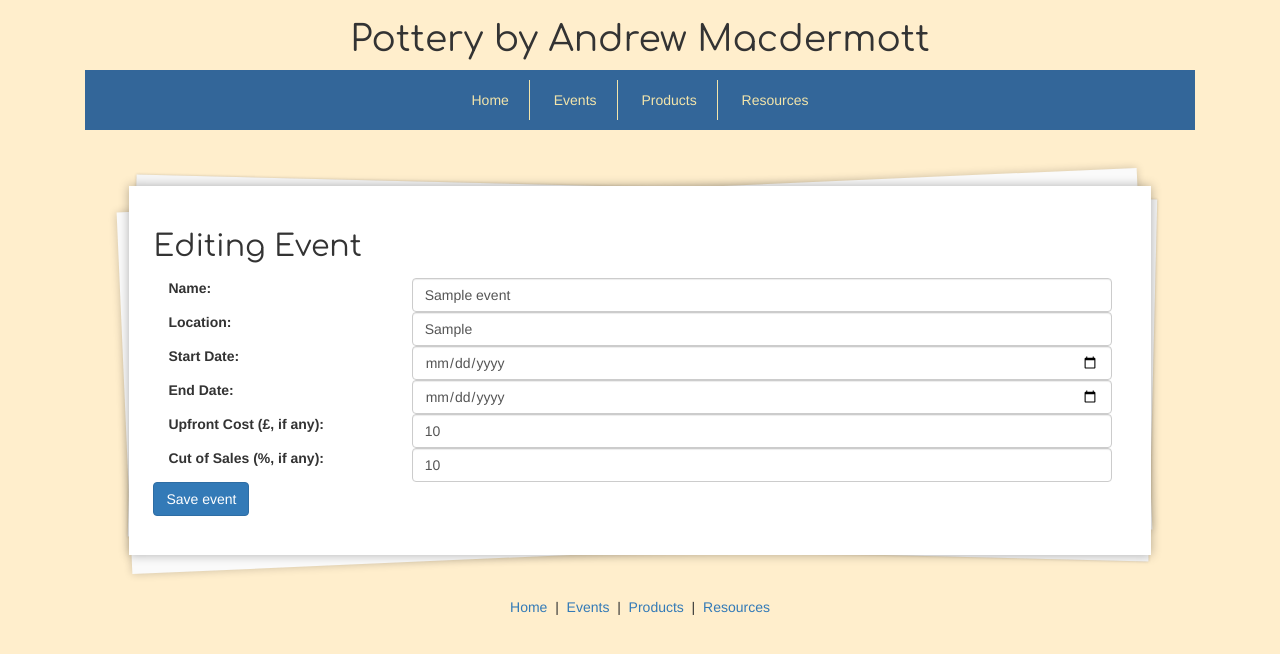
After one commit to robbaker292/PotteryCalculator, a CodeIgniter app: page /PotteryCalculator/event/edit/1 in a window 1280 px wide. The commit adds this page. Shown: the top 654 px of the page. Run offline with CodeIgniter, Linux system fonts and the light colour scheme; tables that the repository leaves empty or names only in its code hold one stand-in row (values such as "Sample post").

Commit message:
Event edit added
Also fixed bug where event has no sales

```diff
--- a/application/config/autoload.php
+++ b/application/config/autoload.php
@@ -58,7 +58,7 @@ $autoload['packages'] = array();
 |
 |	$autoload['libraries'] = array('user_agent' => 'ua');
 */
-$autoload['libraries'] = array('database');
+$autoload['libraries'] = array('database', 'session');
 
 /*
 | -------------------------------------------------------------------
--- a/application/controllers/Event.php
+++ b/application/controllers/Event.php
@@ -58,6 +58,8 @@ class Event extends CI_Controller {
 			$products_name["p".$sale->product_id] = $sale->product_name;
 		}
 
+		if(count($sales_data) != 0) {
+
 			$total_time = $total_time / count($sales_data);
 
 			//calculate other product details
@@ -81,6 +83,7 @@ class Event extends CI_Controller {
 			$event_data->min_event = array_keys($event_data->profits, min($event_data->profits))[0];
 			$event_data->min_event_id = $products[$event_data->min_event];
 			$event_data->min_event_name = $products_name[$event_data->min_event];
+		}
 
 		$data = array(
 			'event_data' => $event_data,
@@ -157,6 +160,65 @@ class Event extends CI_Controller {
 			"title" => "List All Events - Pottery by Andrew Macdermott"));
 		$this->load->view('event_list_view', $data);
 		$this->load->view('footer');
+	}
+
+
+	/**
+	*	Displays the edit page of the given event
+	*/
+	public function edit($id = null) {
+		$this->load->model('event_model');
+		//is an war being created?
+		if($id == "-1") {
+			$data = array(
+				'new' => true
+			);
+			$this->load->view('header', array("title" => "Creating: Event - Pottery by Andrew Macdermott"));
+			$this->load->view('event_edit_view', $data);
+			$this->load->view('footer');
+		//editing rather than creating
+		} else {
+			$event = $this->event_model->getEvent($id);
+
+			if(count($event) == 0) {
+				redirect("event/listAll");
+			}
+			$data = array(
+				'event' => $event[0],
+				'new' => false
+			);
+			$this->load->view('header', array("title" => "Editing: ".$event[0]->name." - Pottery by Andrew Macdermott"));
+			$this->load->view('event_edit_view', $data);
+			$this->load->view('footer');
+		}
+	}
+
+	/**
+	* Handles the updating of an event
+	*/
+	public function doUpdate() {
+
+		$basicForm = $this->input->post();
+		//var_dump($basicForm);
+		$this->load->model('event_model');
+		if($basicForm['id']=="") {
+			//add new update
+			$result = $this->event_model->addEvent($basicForm);
+		} else {
+			//edit update
+			$result = $this->event_model->editEvent($basicForm);
+		}
+		//if the update worked
+		if($result["type"] == "success") {
+			//store the result data
+			$this->session->set_flashdata($result);
+			echo json_encode($result);
+		} else {
+			//output the error message :(
+			header('HTTP/1.1 500 Internal Server Error');
+   			header('Content-Type: application/json; charset=UTF-8');
+    		die(json_encode($result));
+		}
 
 	}
 
--- a/application/models/event_model.php
+++ b/application/models/event_model.php
@@ -47,4 +47,30 @@ class Event_model extends CI_Model {
         return $query->result();
     }
 
+    /**
+    *  Updates an event
+    */
+    public function editEvent($basicForm) {
+        $sql = "UPDATE event SET name=?, location=?, start=?, end=?, cost_upfront=?, cost_sales=? WHERE id=?";
+        $result = $this->db->query($sql, array($basicForm['name'], $basicForm['location'], $basicForm['start'], $basicForm['end'], $basicForm['cost_upfront'], $basicForm['cost_sales'], $basicForm['id']));
+        if($result) {
+            return array('area' => 'main', 'type'=>'success', 'message'=>'Save completed');
+        } else {
+            return array('area' => 'main', 'type'=>'failure', 'message'=>'Database error');
+        }
+    }
+
+    /**
+    *  Inserts an event
+    */
+    public function addEvent($basicForm) {
+        $sql = "INSERT INTO event (name, location, start, end, cost_upfront, cost_sales) VALUES(?,?,?,?,?,?)";
+        $result = $this->db->query($sql, array($basicForm['name'], $basicForm['location'], $basicForm['start'], $basicForm['end'], $basicForm['cost_upfront'], $basicForm['cost_sales']));
+        if($result) {
+            return array('area' => 'main', 'type'=>'success', 'message'=>'Save completed');
+        } else {
+            return array('area' => 'main', 'type'=>'failure', 'message'=>'Database error');
+        }
+    }
+
 }
--- /dev/null
+++ b/application/views/event_edit_view.php
@@ -0,0 +1,80 @@
+<?php
+defined('BASEPATH') OR exit('No direct script access allowed');
+?>
+	<?php
+	if ($new) {
+		echo "<h2>New Event</h2>";
+	} else {
+		echo "<h2>Editing Event</h2>";
+	}
+	?>
+
+
+<div id="editing">
+
+	<form id="basicForm">
+		<input type="hidden" id="id" name="id" <?php if(!$new) { echo "value=\"".$event->id."\""; }?>>
+
+		<div class="form-group" id="titleGroup">
+			<label class="control-label col-sm-3" for="name">Name:</label>
+			<div class="col-sm-9">
+				<input type="text" class="form-control" id="name" placeholder="Enter Name" name="name" <?php if(!$new) { echo "value=\"".$event->name."\""; }?> >
+			</div>
+		</div>
+
+		<div class="form-group" id="titleGroup">
+			<label class="control-label col-sm-3" for="location">Location:</label>
+			<div class="col-sm-9">
+				<input type="text" class="form-control" id="location" placeholder="Enter Location" name="location" <?php if(!$new) { echo "value=\"".$event->location."\""; }?> >
+			</div>
+		</div>
+
+		<div class="form-group" id="titleGroup">
+			<label class="control-label col-sm-3" for="start">Start Date:</label>
+			<div class="col-sm-9">
+				<input type="date" class="form-control" id="start" placeholder="Enter Start Date" name="start" <?php if(!$new) { echo "value=\"".$event->start."\""; }?> >
+			</div>
+		</div>
+
+		<div class="form-group" id="titleGroup">
+			<label class="control-label col-sm-3" for="end">End Date:</label>
+			<div class="col-sm-9">
+				<input type="date" class="form-control" id="end" placeholder="Enter End Date" name="end" <?php if(!$new) { echo "value=\"".$event->end."\""; }?> >
+			</div>
+		</div>
+
+		<div class="form-group" id="titleGroup">
+			<label class="control-label col-sm-3" for="cost_upfront">Upfront Cost (&pound;, if any):</label>
+			<div class="col-sm-9">
+				<input type="number" class="form-control" id="cost_upfront" placeholder="Enter Upfront Cost (if any)" name="cost_upfront" <?php if(!$new) { echo "value=\"".$event->cost_upfront."\""; }?> >
+			</div>
+		</div>
+
+		<div class="form-group" id="titleGroup">
+			<label class="control-label col-sm-3" for="cost_sales">Cut of Sales (%, if any):</label>
+			<div class="col-sm-9">
+				<input type="number" class="form-control" id="cost_sales" placeholder="Enter Cut of Sales (if any)" name="cost_sales" <?php if(!$new) { echo "value=\"".$event->cost_sales."\""; }?> >
+			</div>
+		</div>
+
+		<div class="form-group">
+			<div class="btn-group" role="group" aria-label="...">
+				<button type="button" class="btn btn-primary" id="saveBasic">Save event</button>
+			</div>
+			<div id="saveResult">
+				<?php
+					if($this->session->flashdata('area') == "main") {
+						$type = $this->session->flashdata('type');
+						$message = $this->session->flashdata('message');
+						if($type == "success") {
+							?>
+							<div class="alert alert-success" role="alert"><i class="fa fa-check" aria-hidden="true"></i><strong>Success</strong>&nbsp;<?php echo $message;?></div>
+							<?php
+						}
+					}
+				?>
+			</div>
+		</div>
+
+	</form>
+</div>
--- a/application/views/header.php
+++ b/application/views/header.php
@@ -21,9 +21,13 @@ defined('BASEPATH') OR exit('No direct script access allowed');
     <script src="<?php echo asset_url(); ?>js/bootstrap.min.js"></script>
     <script src="<?php echo asset_url(); ?>js/jquery.dataTables.min.js"></script>
     <script src="<?php echo asset_url(); ?>js/d3.min.js"></script>
-    <script src="<?php echo asset_url(); ?>js/dashboard.js"></script>
     <script src="<?php echo asset_url(); ?>js/navbar.js"></script>
     <script src="<?php echo asset_url(); ?>js/main.js"></script>
+    <script src="<?php echo asset_url(); ?>js/saveData.js"></script>
+
+    <?php if($this->uri->segment(1) == 'dashboard') { ?>
+    <script src="<?php echo asset_url(); ?>js/dashboard.js"></script>
+    <?php } ?>
 
 	<title><?php echo $title; ?></title>
 </head>
```
Also changed, not shown: application/views/event_view.php (+6 -2 lines), assets/js/saveData.js (added, +59 -0 lines). Lines whose indentation alone changed are shown as unchanged.
